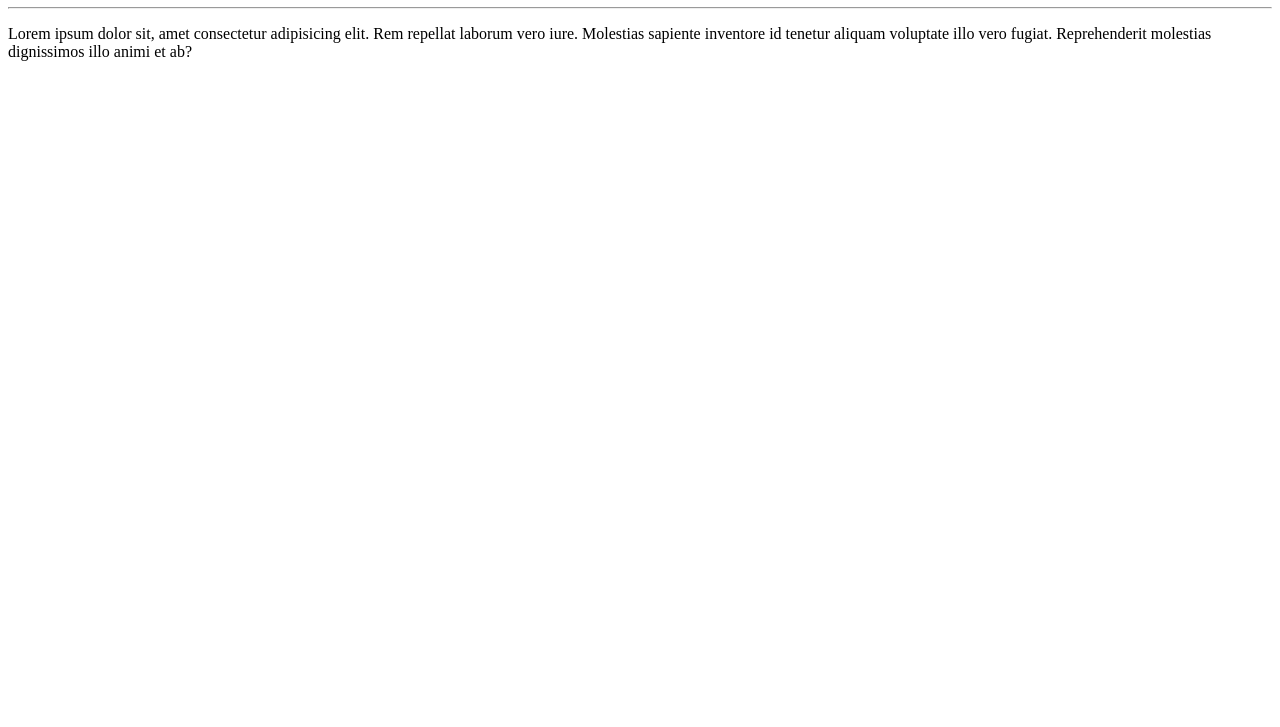
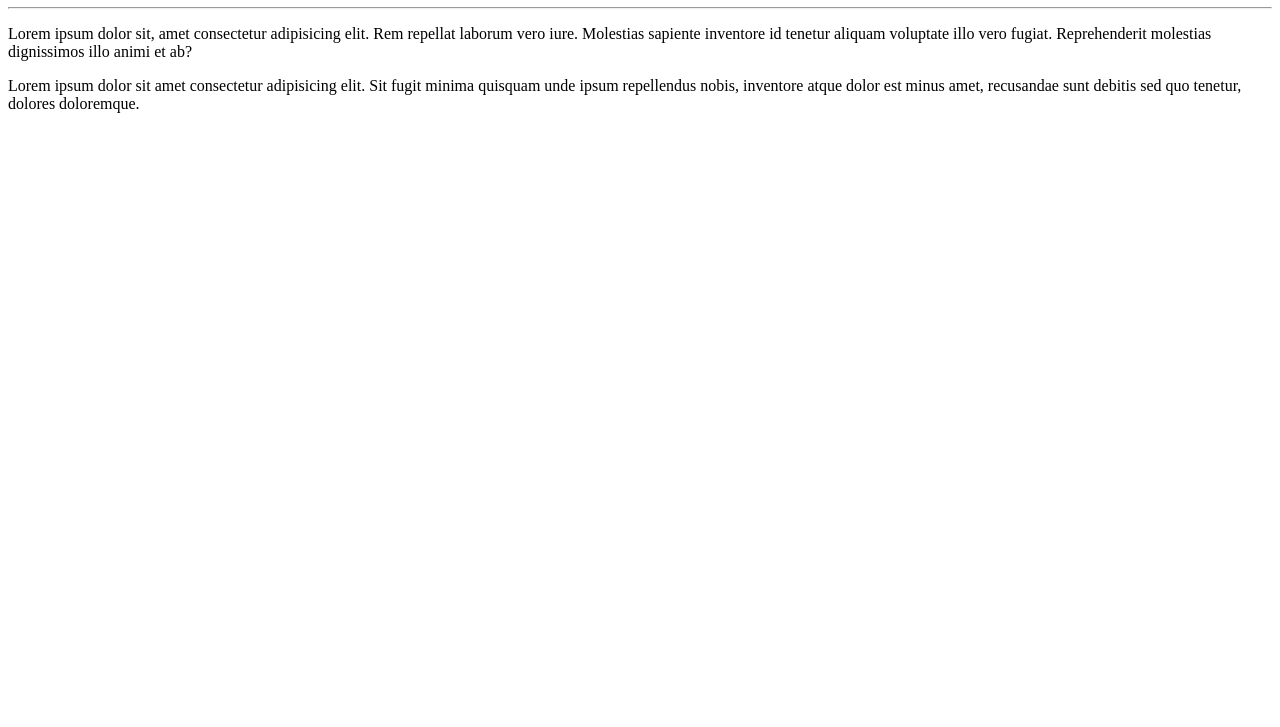
Before and after one commit to guilherme-ocosta/Hello-World, a plain HTML site: page example-site/index.html in a window 1280 px wide. Shown: the part 73-800 px from the top of the page. Drawn offline with Linux system fonts and the light colour scheme.

Commit message:
Paragraph added and settings of word wrap changed

```diff
--- a/example-site/index.html
+++ b/example-site/index.html
@@ -13,5 +13,8 @@
         Rem repellat laborum vero iure. Molestias sapiente inventore id tenetur aliquam voluptate illo vero fugiat.
         Reprehenderit molestias dignissimos illo animi et ab?
     </p>
+    <p>
+        Lorem ipsum dolor sit amet consectetur adipisicing elit. Sit fugit minima quisquam unde ipsum repellendus nobis, inventore atque dolor est minus amet, recusandae sunt debitis sed quo tenetur, dolores doloremque.
+    </p>
 </body>
 </html>
```
